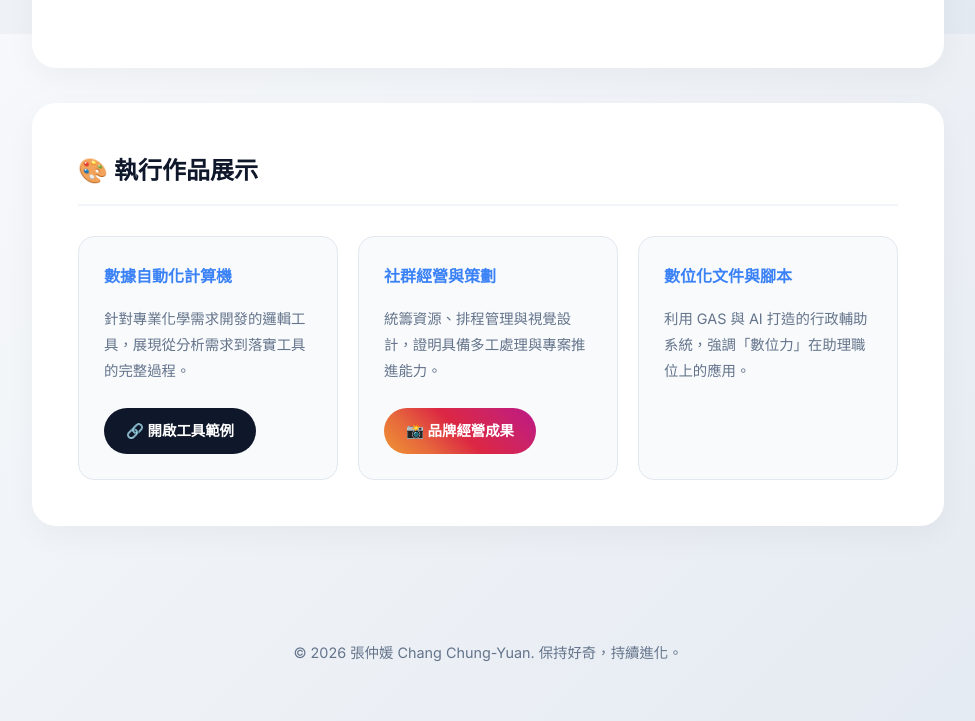
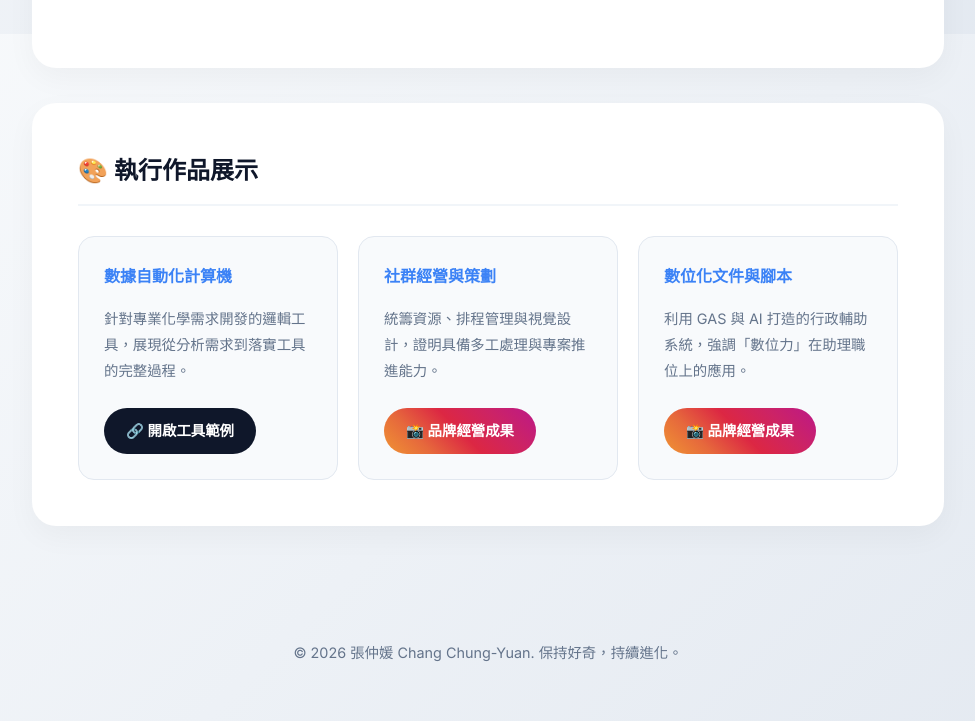
Before and after one commit to u110550012-afk/mweb, a plain HTML site: page index.html in a window 1280 px wide. Shown: the part 1566-2287 px from the top of the page, without its empty margins (152-1127 px from the left). Drawn offline with Linux system fonts and the light colour scheme.

Commit message:
Update index.html

```diff
--- a/index.html
+++ b/index.html
@@ -290,6 +290,7 @@
                 <div class="skill-card">
                     <h4>數位化文件與腳本</h4>
                     <p style="font-size: 0.9rem; color: var(--text-muted);">利用 GAS 與 AI 打造的行政輔助系統，強調「數位力」在助理職位上的應用。</p>
+                <a href="https://www.canva.com/design/DAG_rNuUoho/O01EFoTTD77TjTMMo3hNAg/view?utm_content=DAG_rNuUoho&utm_campaign=designshare&utm_medium=link2&utm_source=uniquelinks&utlId=h7aa2fd4c85" target="_blank" class="btn btn-ig">📸 品牌經營成果</a>
                 </div>
             </div>
         </section>
```
